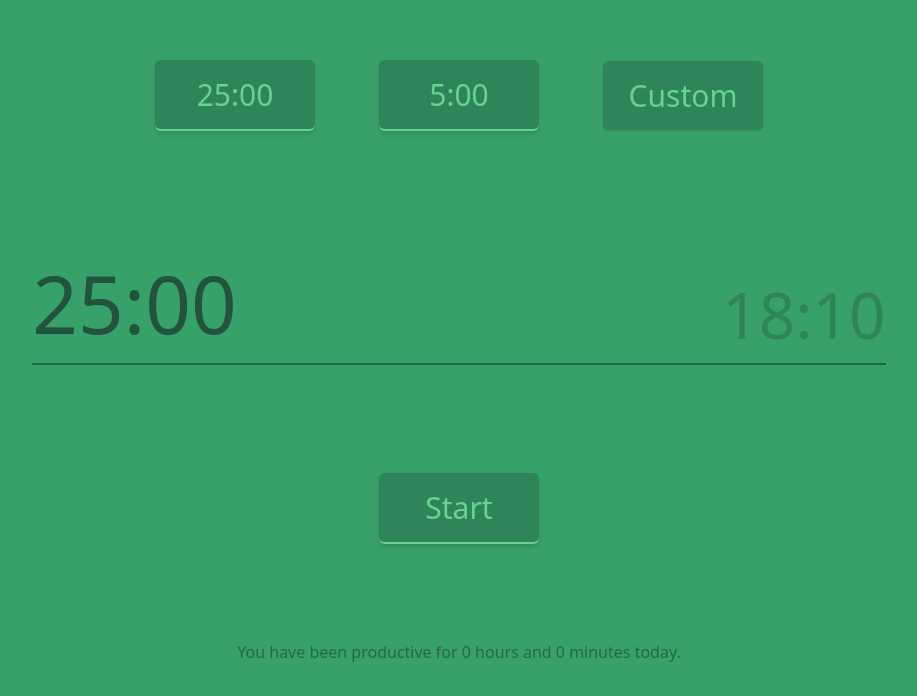
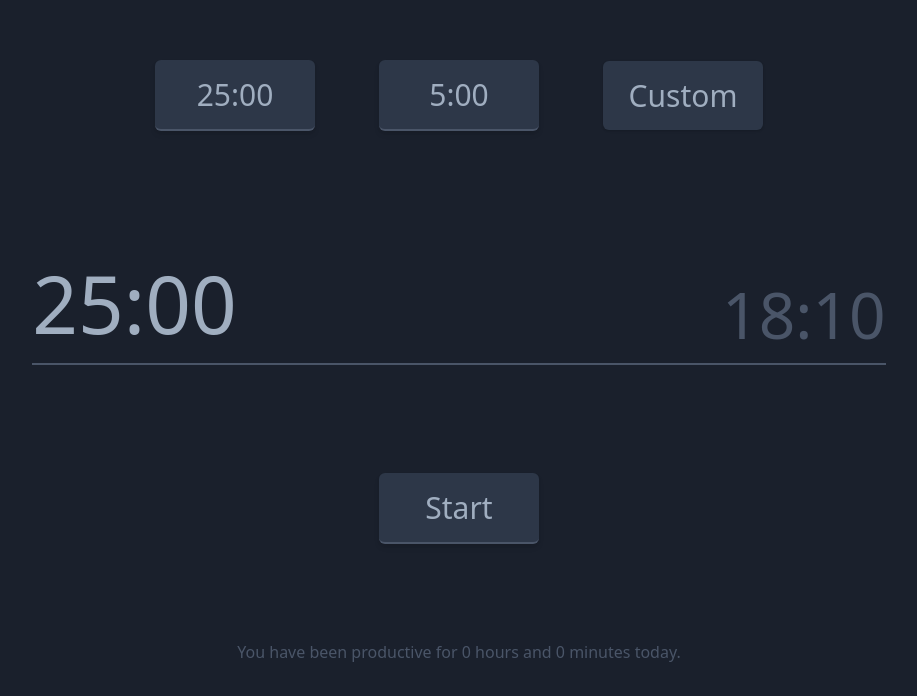
Before and after one commit to Krecharles/Pomodoro-Clock, a React (Create React App) app: page / in a window 1280 px wide. Shown: the part 104-800 px from the top of the page, without its empty margins (181-1098 px from the left). Built offline with nearby package versions, Linux system fonts and the light colour scheme.

Commit message:
Changed color to gray

```diff
--- a/src/components/Clock.jsx
+++ b/src/components/Clock.jsx
@@ -11,5 +11,5 @@ export const Clock = ({ className }) => {
     update();
     setInterval(update, 1000);
   }, []);
-  return <h1 className={"text-6xl text-green-700 " + className}>{time}</h1>;
+  return <h1 className={"text-6xl text-gray-700 " + className}>{time}</h1>;
 };
--- a/src/components/Components.jsx
+++ b/src/components/Components.jsx
@@ -2,7 +2,7 @@ import React from "react";
 
 export const MyButton = (props) => (
   <button
-    className="bg-green-700 mx-8 my-4 w-40 py-3 shadow-md rounded-md border-b-2 border-green-400 hover:border-green-500 space-y-1 text-3xl text-green-400 hover:text-green-500 focus:outline-none select-none text-center transition duration-300"
+    className="bg-gray-800 mx-8 my-4 w-40 py-3 shadow-md rounded-md border-b-2 border-gray-700 hover:border-gray-600 space-y-1 text-3xl text-gray-500 hover:text-gray-400 focus:outline-none select-none text-center transition duration-300"
     {...props}
   >
     {props.children}
--- a/src/components/DurationPicker.jsx
+++ b/src/components/DurationPicker.jsx
@@ -18,7 +18,7 @@ export const DurationPicker = ({ setTimerDuration }) => {
   };
   return (
     <input
-      className="my-4 placeholder-green-400 shadow bg-green-700 mx-8 w-40 py-3 rounded-md text-3xl text-green-400 focus:outline-none text-center"
+      className="my-4 placeholder-gray-500 shadow bg-gray-800 mx-8 w-40 py-3 rounded-md text-3xl text-gray-400 focus:outline-none text-center"
       placeholder="Custom"
       value={value}
       onChange={handleChange}
--- a/src/components/MainPage.jsx
+++ b/src/components/MainPage.jsx
@@ -5,7 +5,7 @@ import { ActiveHandler } from "./ActiveHandler";
 class MainPage extends Component {
   render() {
     return (
-      <div className="h-screen bg-green-600">
+      <div className="h-screen bg-gray-900">
         <ActiveHandler>
           <Timer></Timer>
         </ActiveHandler>
--- a/src/components/TimeDisplayer.jsx
+++ b/src/components/TimeDisplayer.jsx
@@ -6,15 +6,15 @@ export const TimeDisplayer = ({ passedSeconds, totalSeconds }) => {
   return (
     <div className="w-2/3 my-16 lg:my-24 mx-auto">
       <div className="flex w-full justify-center md:justify-between items-end">
-        <h1 className="big-text text-green-900">
+        <h1 className="big-text text-gray-500">
           {formatTimeMinSec(passedSeconds)}
         </h1>
         <Clock className="hidden md:block"></Clock>
       </div>
-      <div className="w-full h-px bg-green-800"></div>
-      <div className="w-full h-px bg-green-800"></div>
+      <div className="w-full h-px bg-gray-700"></div>
+      <div className="w-full h-px bg-gray-700"></div>
       <div
-        className="h-2 bg-green-700"
+        className="h-2 bg-gray-800"
         style={{ width: (1 - passedSeconds / totalSeconds) * 100 + "%" }}
       ></div>
     </div>
--- a/src/components/TotalDurationDisplayer.jsx
+++ b/src/components/TotalDurationDisplayer.jsx
@@ -7,7 +7,7 @@ export const TotalDurationDisplayer = () => {
   let minutes = (Math.floor(totalTime / 60) % 60) + "";
   return (
     <div className="absolute bottom-0 w-full">
-      <h4 className="text-green-800 text-center mb-8">
+      <h4 className="text-gray-700 text-center mb-8">
         You have been productive for {hours} hours and {minutes} minutes today.
       </h4>
     </div>
```
Also changed, not shown: 1 other file (tests, documents, lock files or other folders).
